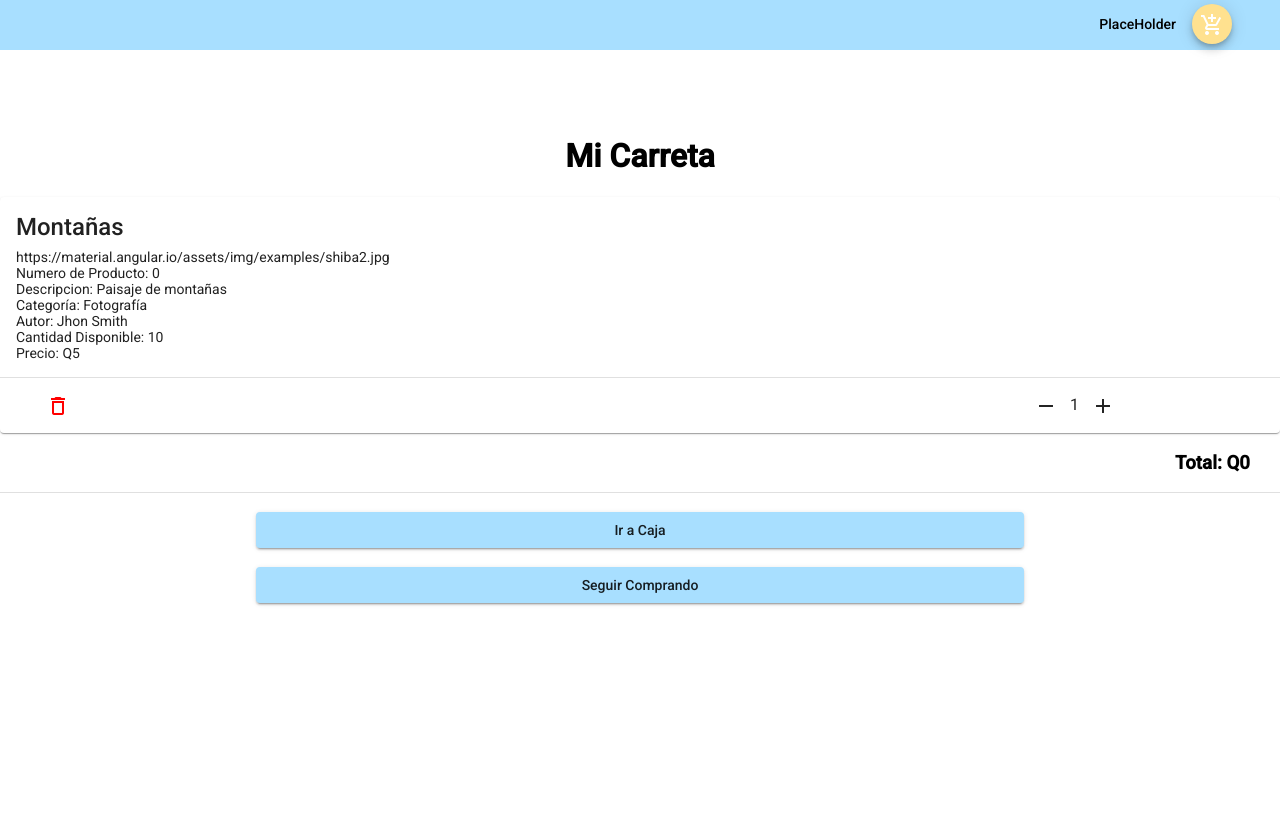
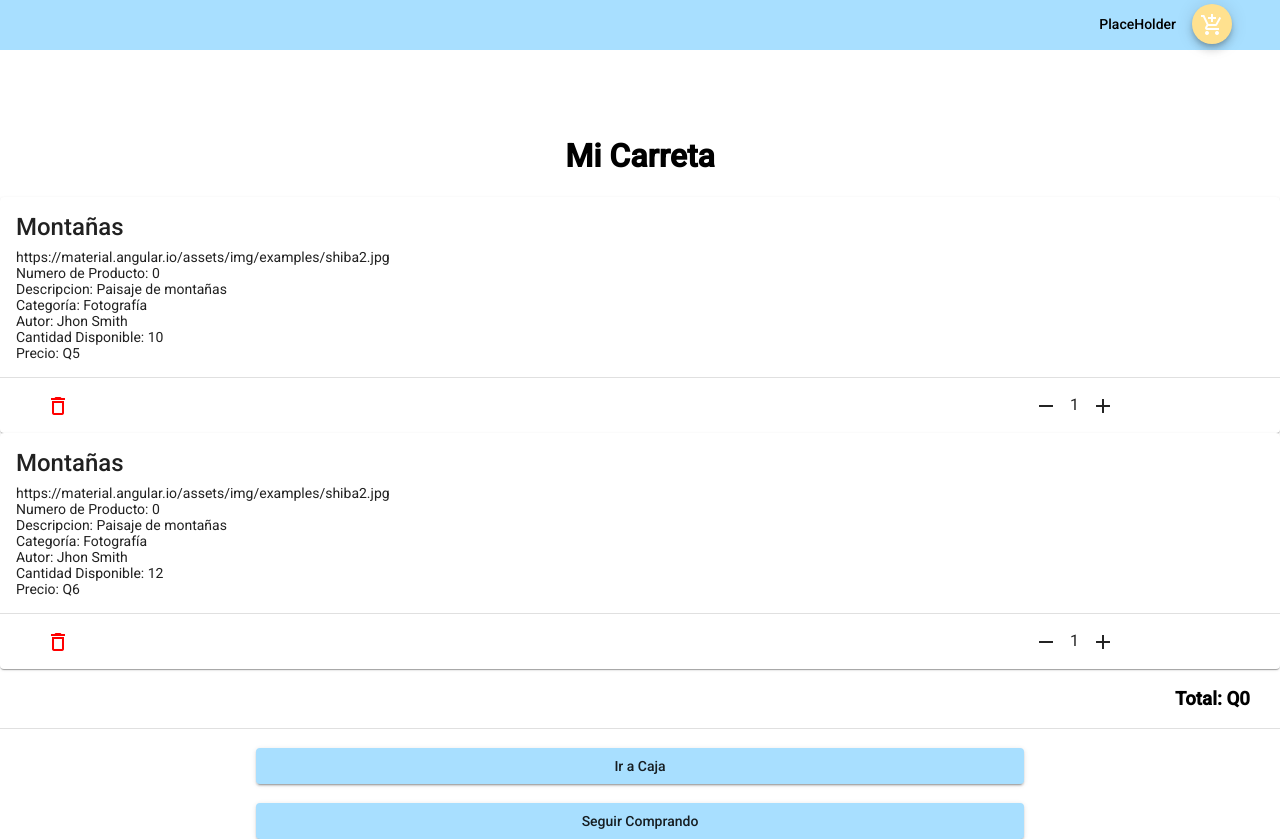
Before and after one commit to 1Dore/Tienda-virtual, an Angular app in the folder Front-end/Front-end/: page /checkout in a window 1280 px wide. Before the commit the page ends 800 px from the top, so only its background shows below. Built offline with nearby package versions, Linux system fonts and the light colour scheme.

Commit message:
Update checkout.component.ts

```diff
--- a/Front-end/Front-end/src/app/components/checkout/checkout.component.ts
+++ b/Front-end/Front-end/src/app/components/checkout/checkout.component.ts
@@ -11,7 +11,6 @@ export class CheckoutComponent implements OnInit {
   user = 'PlaceHolder';
   quantity = 1;
   total = 0;
-
   pr_id = 0;
   pr_nombre = "";
   pr_existencia = 0;
@@ -30,23 +29,37 @@ export class CheckoutComponent implements OnInit {
       author: 'Jhon Smith',
       available: 10,
       price: 5
+    },
+    {
+      img: 'https://material.angular.io/assets/img/examples/shiba2.jpg',
+      title: 'Montañas',
+      numero: this.pr_id,
+      description: 'Paisaje de montañas',
+      category: 'Fotografía',
+      author: 'Jhon Smith',
+      available: 12,
+      price: 6
     }
   ];
+
   constructor(private router: Router) { }
 
   ngOnInit(): void {
+
   }
   irA(ruta: string) {
     this.router.navigateByUrl(ruta);
   }
   minus_one() {
     let price = (this.cards.map(i => i.price));
-    this.quantity--;
-    if (this.quantity < 0) {
-      this.quantity = 1;
+
+    for (var i = 0; i < this.cards.length; i++) {
+      this.quantity[i]--;
+      if (this.quantity[i] < 0) {
+        this.quantity[i] = 1;
+      }
+      this.total = Number(price) * this.quantity[i];
     }
-    this.total = Number(price) * this.quantity;
-
   }
   plus_one() {
     let available = (this.cards.map(i => i.available));
```
